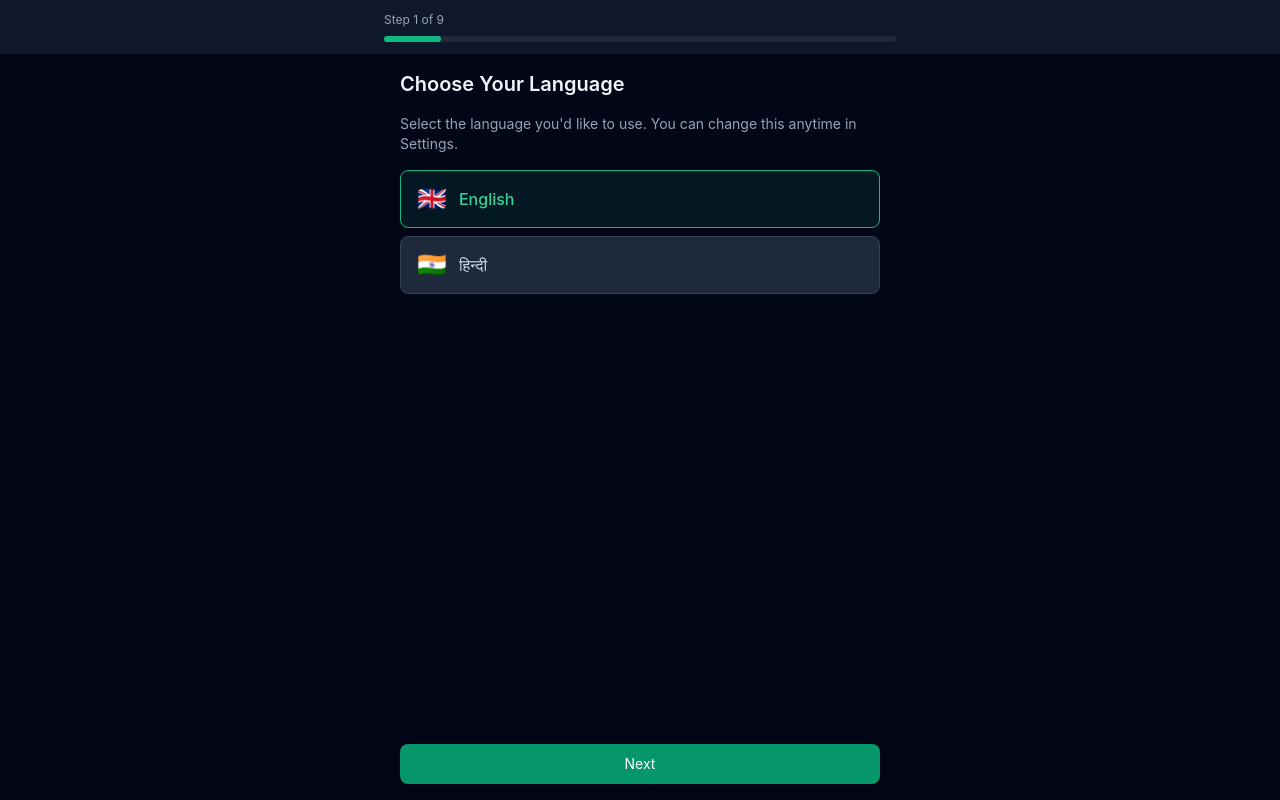
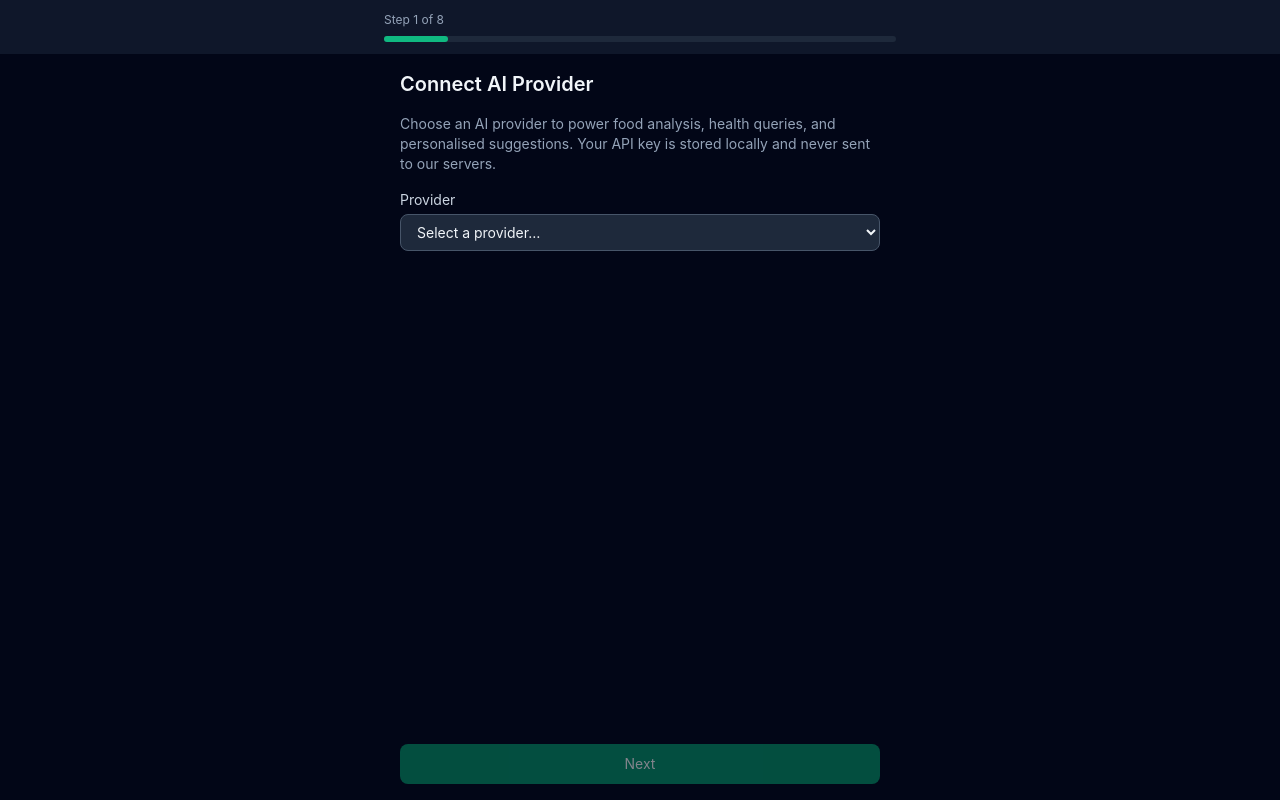
Before and after one commit to Rrishik/healthvault, a React (Vite) app: page /#/onboarding in a window 1280 px wide. Built offline with nearby package versions, Linux system fonts and the light colour scheme.

Commit message:
Move language picker to Landing page, remove onboarding language step

```diff
--- a/src/pages/Landing.tsx
+++ b/src/pages/Landing.tsx
@@ -3,14 +3,25 @@
 import { useState } from 'react';
 import { useNavigate } from 'react-router-dom';
 import { useTranslation } from 'react-i18next';
+import {
+  SUPPORTED_LANGUAGES,
+  changeLanguage,
+} from '../i18n';
 
 const SLIDE_ICONS = ['🛡️', '🍎', '🩺', '🔒', '💬', '🚀'];
 
 export default function Landing() {
-  const { t } = useTranslation();
+  const { t, i18n } = useTranslation();
   const [current, setCurrent] = useState(0);
   const navigate = useNavigate();
   const isLast = current === SLIDE_ICONS.length - 1;
+
+  const currentLang = SUPPORTED_LANGUAGES.find(
+    (l) => l.code === i18n.language,
+  );
+  const nextLang = SUPPORTED_LANGUAGES.find(
+    (l) => l.code !== i18n.language,
+  );
 
   const next = () => {
     if (isLast) {
@@ -24,8 +35,17 @@ export default function Landing() {
 
   return (
     <div className="min-h-screen bg-surface-900 flex flex-col items-center justify-between px-6 py-12 text-center select-none">
-      {/* Skip button */}
-      <div className="w-full flex justify-end">
+      {/* Top bar: language toggle + skip */}
+      <div className="w-full flex justify-between items-center">
+        <button
+          onClick={() => {
+            if (nextLang) changeLanguage(nextLang.code);
+          }}
+          className="flex items-center gap-1.5 px-3 py-1.5 rounded-lg bg-surface-800 hover:bg-surface-700 text-surface-300 text-sm transition-colors cursor-pointer"
+        >
+          <span>{currentLang?.flag}</span>
+          <span>{currentLang?.label}</span>
+        </button>
         <button
           onClick={skip}
           className="text-surface-400 hover:text-surface-200 text-sm transition-colors cursor-pointer"
--- a/src/pages/Onboarding.tsx
+++ b/src/pages/Onboarding.tsx
@@ -10,10 +10,6 @@
 import { useState, useRef, useCallback } from 'react';
 import { useNavigate } from 'react-router-dom';
 import { useTranslation } from 'react-i18next';
-import {
-  SUPPORTED_LANGUAGES,
-  changeLanguage,
-} from '../i18n';
 import { useHealthProfile } from '../hooks/useHealthProfile';
 import { useSettings } from '../hooks/useSettings';
 import ProviderSetup from '../components/ProviderSetup';
@@ -73,11 +69,7 @@ export default function Onboarding() {
   const [establishing, setEstablishing] = useState(false); // true while Phase 1 in progress
   const [connectionVerified, setConnectionVerified] = useState(false); // true after successful connection
 
-  // Language state
-  const { i18n } = useTranslation();
-  const [selectedLang, setSelectedLang] = useState(i18n.language);
-
-  const totalSteps = 9; // language + provider + 7 profile steps
+  const totalSteps = 8; // provider + 7 profile steps
 
   // ---------- Phase 1: Fire condition + allergy suggestions after successful connection ----------
   const handleConnectionResult = async (ok: boolean) => {
@@ -170,36 +162,7 @@ export default function Onboarding() {
   // ---------- Steps ----------
 
   const steps = [
-    // Step 0: Language Selection
-    <div key="language" className="space-y-4">
-      <h2 className="text-xl font-semibold">
-        {t('onboarding.chooseLanguage')}
-      </h2>
-      <p className="text-surface-400 text-sm">
-        {t('onboarding.chooseLanguageDesc')}
-      </p>
-      <div className="grid gap-2">
-        {SUPPORTED_LANGUAGES.map((lang) => (
-          <button
-            key={lang.code}
-            onClick={() => {
-              setSelectedLang(lang.code);
-              changeLanguage(lang.code);
-            }}
-            className={`flex items-center gap-3 px-4 py-3 rounded-lg border text-left transition-colors ${
-              selectedLang === lang.code
-                ? 'border-primary-500 bg-primary-500/10 text-primary-400'
-                : 'border-surface-700 bg-surface-800 text-surface-300 hover:border-surface-500'
-            }`}
-          >
-            <span className="text-2xl">{lang.flag}</span>
-            <span className="font-medium">{lang.label}</span>
-          </button>
-        ))}
-      </div>
-    </div>,
-
-    // Step 1: AI Provider Setup
+    // Step 0: AI Provider Setup
     <div key="provider" className="space-y-4">
       <h2 className="text-xl font-semibold">
         {t('onboarding.connectProvider')}
@@ -477,11 +440,11 @@ export default function Onboarding() {
         {step < totalSteps - 1 ? (
           <button
             onClick={() => {
-              // Fire Phase 2 when leaving the conditions step (step 3)
-              if (step === 3) fireContextualSuggestions();
+              // Fire Phase 2 when leaving the conditions step (step 2)
+              if (step === 2) fireContextualSuggestions();
               setStep(step + 1);
             }}
-            disabled={step === 1 && (establishing || !connectionVerified)}
+            disabled={step === 0 && (establishing || !connectionVerified)}
             className="flex-1 bg-primary-600 hover:bg-primary-500 disabled:opacity-50 disabled:cursor-not-allowed text-white py-2.5 rounded-lg text-sm transition-colors"
           >
             {t('onboarding.next')}
```
